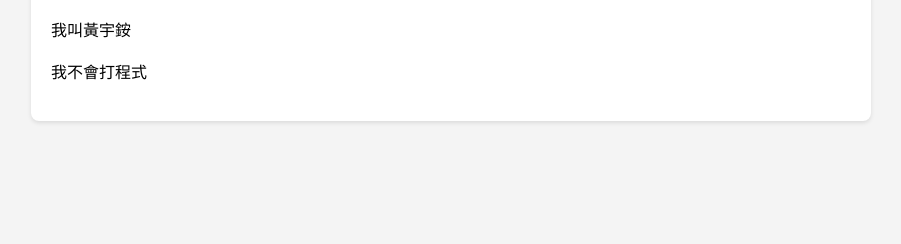
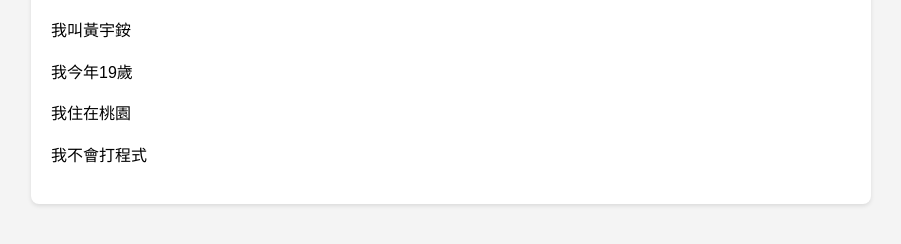
Before and after one commit to waterouo0927/webside-test, a plain HTML site: page index.html in a window 1280 px wide. Shown: the part 116-360 px from the top of the page, without its empty margins (189-1090 px from the left). Drawn offline with Linux system fonts and the light colour scheme.

```diff
--- a/index.html
+++ b/index.html
@@ -35,6 +35,8 @@
         </header>
         <section>
             <p>我叫黃宇銨</p>
+            <p>我今年19歲</p>
+            <p>我住在桃園</p>
             <p>我不會打程式</p>
         </section>
     </main>
```
